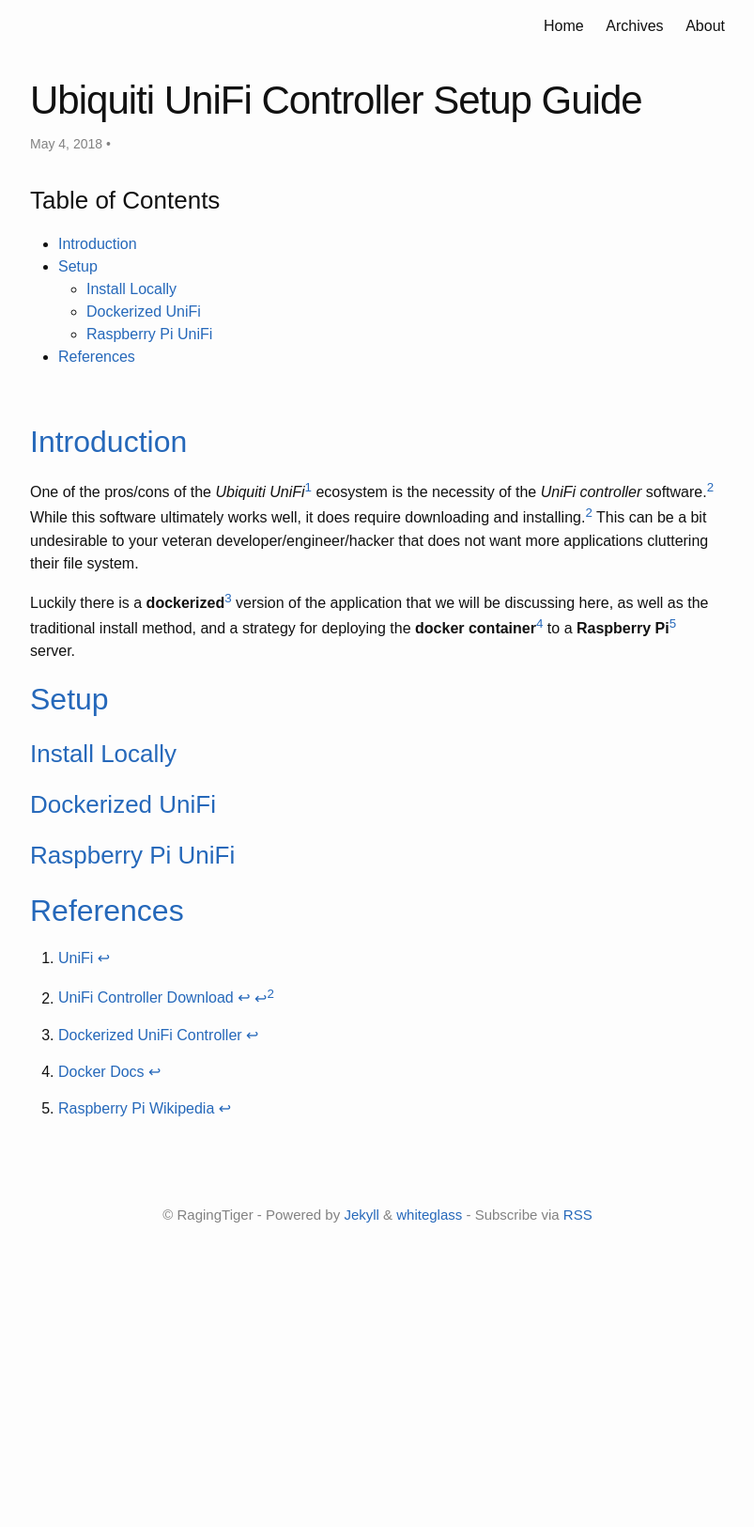
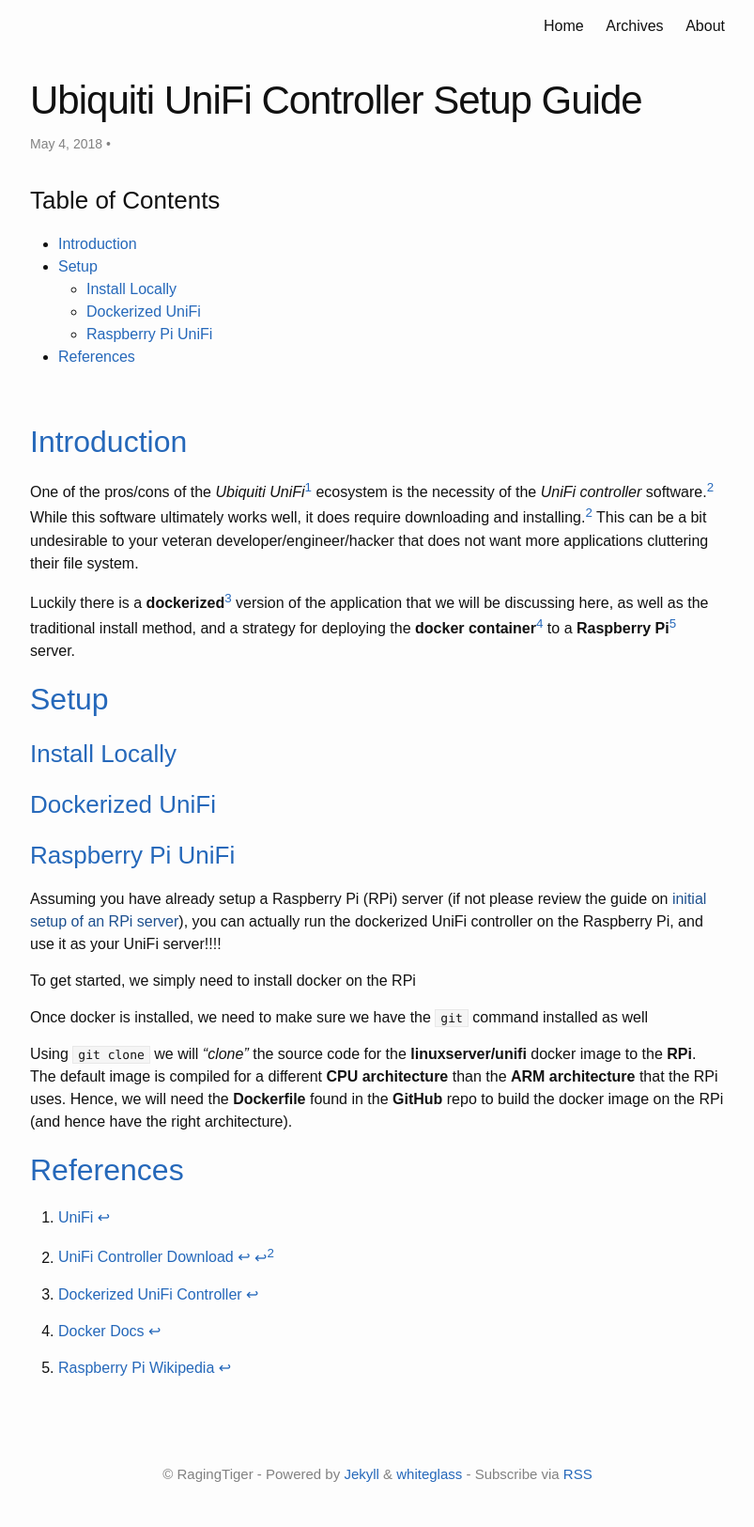
Before and after one commit to RagingTiger/RagingTiger.github.io, a Jekyll site: the page built from _posts/2018-05-04-ubq-unifi-controller-setup.md, in a window 1280 px wide. Shown: the whole page at 94% size, without its empty margins (238-1041 px from the left). Built offline with Jekyll 4.4.1, drawn with Linux system fonts in a browser that asks for light colours; before the commit the page ends 1349 px from its top, so only the background shows below that.

Commit message:
Updated with info on rpi and docker

```diff
--- a/_posts/2018-05-04-ubq-unifi-controller-setup.md
+++ b/_posts/2018-05-04-ubq-unifi-controller-setup.md
@@ -15,10 +15,15 @@ category: [compsci, network, engineering, setup, enterprise, LAN]
 <br>
 
 ## <a name="intro"></a> [Introduction](#toc)
-One of the pros/cons of the *Ubiquiti UniFi*[^fn1] ecosystem is the necessity of the *UniFi controller* software.[^fn2] While this software ultimately works
-well, it does require downloading and installing.[^fn2] This can be a bit undesirable to your veteran developer/engineer/hacker that does not want more applications cluttering their file system.
+One of the pros/cons of the *Ubiquiti UniFi*[^fn1] ecosystem is the necessity of
+the *UniFi controller* software.[^fn2] While this software ultimately works
+well, it does require downloading and installing.[^fn2] This can be a bit
+undesirable to your veteran developer/engineer/hacker that does not want more
+applications cluttering their file system.
 
-Luckily there is a **dockerized**[^fn3] version of the application that we will be discussing here, as well as the traditional install method, and a strategy for deploying the **docker container**[^fn4] to a **Raspberry Pi**[^fn5] server.
+Luckily there is a **dockerized**[^fn3] version of the application that we will
+be discussing here, as well as the traditional install method, and a strategy
+for deploying the **docker container**[^fn4] to a **Raspberry Pi**[^fn5] server.
 
 
 ## <a name="setup"></a> [Setup](#toc)
@@ -28,6 +33,23 @@ Luckily there is a **dockerized**[^fn3] version of the application that we will
 ### <a name="dockerunifi"></a> [Dockerized UniFi](#toc)
 
 ### <a name="unifirpi"></a> [Raspberry Pi UniFi](#toc)
+Assuming you have already setup a Raspberry Pi (RPi) server (if not please
+review the guide on [initial setup of an RPi server]()), you can actually run
+the dockerized UniFi controller on the Raspberry Pi, and use it as your UniFi
+server!!!!
+
+To get started, we simply need to install docker on the RPi
+
+Once docker is installed, we need to make sure we have the `git` command
+installed as well
+
+Using `git clone` we will *"clone"* the source code for the
+**linuxserver/unifi** docker image to the **RPi**. The default image is compiled
+for a different **CPU architecture** than the **ARM architecture** that the RPi
+uses. Hence, we will need the **Dockerfile** found in the **GitHub** repo to
+build the docker image on the RPi (and hence have the right architecture).
+
+
 
 ## <a name="references"></a> [References](#toc)
 [^fn1]: [UniFi](https://unifi-sdn.ubnt.com/#consolidate)
```
